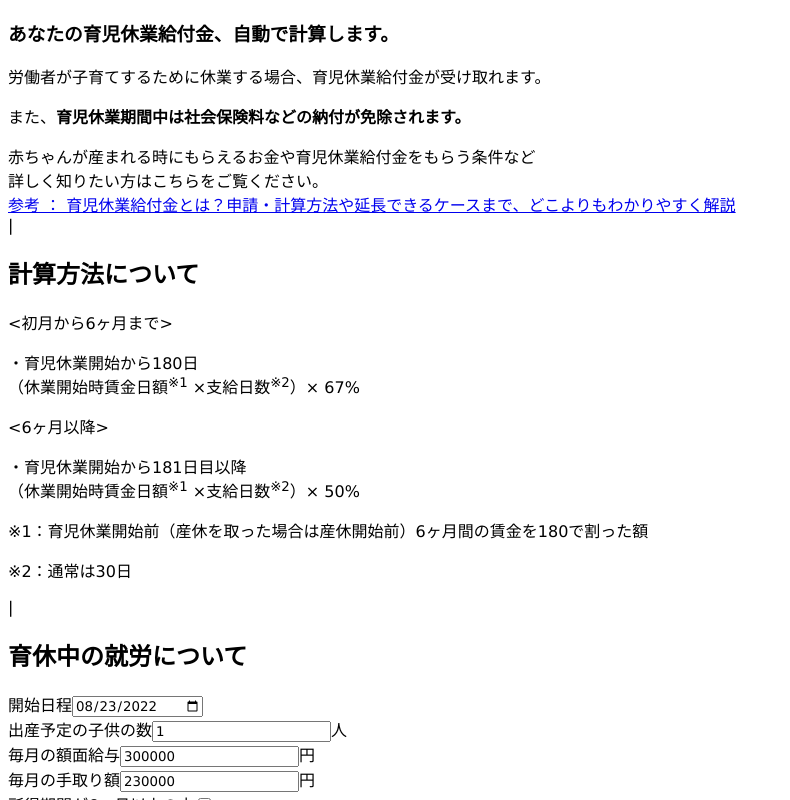
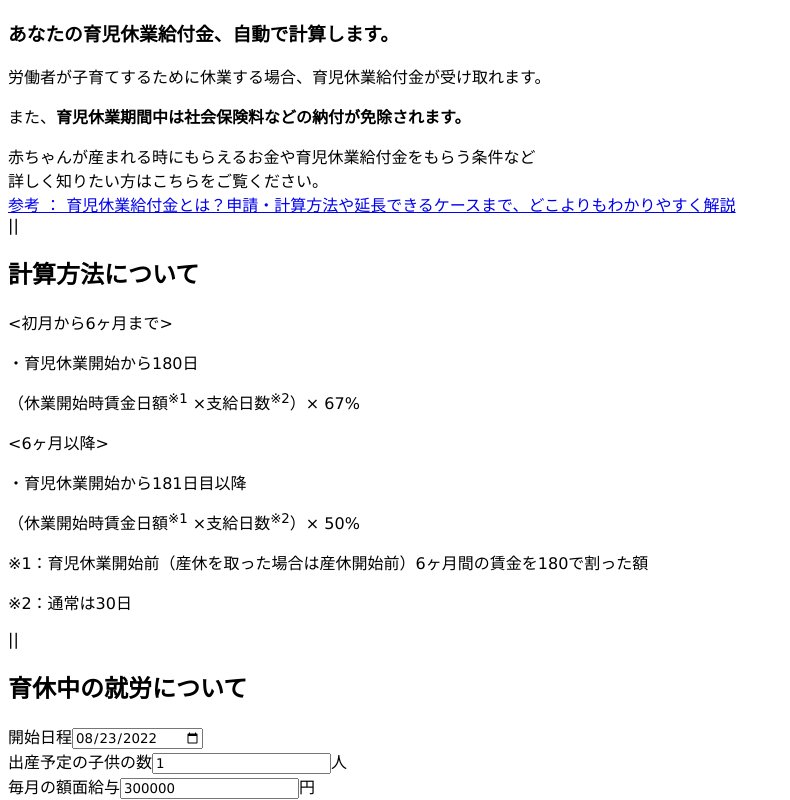
Before and after one commit to yuutan1017/benefits-calculator, a Next.js app: page /ChildcareCalculate in a window 1280 px wide. Shown: the top 800 px of the page, without its empty margins (0-790 px from the left). Built offline with nearby package versions, Linux system fonts and the light colour scheme.

Commit message:
'design'

```diff
--- a/components/InitialSentence.tsx
+++ b/components/InitialSentence.tsx
@@ -34,43 +34,44 @@ export const InitialSentence = () => {
         </div>
       </article>
       <section className="mx-4 mt-5 text-left border-t-2 border-[#39497C]">
-        <div className="flex flex-row">
-          <span className='font-bold text-xl text-end mr-2 mt-4 text-yellow-500'>|</span>
+        <section>
+          <div className="flex flex-row items-center text-center">
+            <span className="font-bold text-xl text-center mr-2 mt-4 text-yellow-500">
+              ||
+            </span>
             <h2 className="mt-4 text-xl">計算方法について</h2>
           </div>
           <div className="text-sm">
             <p className="mt-3">&lt;初月から6ヶ月まで&gt;</p>
-          <p className="mt-1">
+            <div className="mt-1">
               ・育児休業開始から180日
               <br />
-            <div className="font-bold">
+              <p className="font-bold">
                 （休業開始時賃金日額<sup>※1</sup> ×支給日数<sup>※2</sup>）× 67%
+              </p>
             </div>
-          </p>
             <p className="mt-1">&lt;6ヶ月以降&gt;</p>
-          <p className="mt-1">
+            <div className="mt-1">
               ・育児休業開始から181日目以降
               <br />
-            <div className="font-bold">
+              <p className="font-bold">
                 （休業開始時賃金日額<sup>※1</sup> ×支給日数<sup>※2</sup>）× 50%
+              </p>
             </div>
-          </p>
           </div>
           <div className="mt-3 text-gray-500 text-xs">
             <p>
               ※1：育児休業開始前（産休を取った場合は産休開始前）6ヶ月間の賃金を180で割った額
             </p>
-          {/* <Link href="/AveCalculate">
-            <p className="w-52 hover:font-bold hover:text-gray-900 hover:cursor-pointer">
-              －－&gt;平均賃金の計算はこちらから
-            </p>
-          </Link> */}
             <p className="mt-1">※2：通常は30日</p>
           </div>
-        <div className="flex flex-row">
-          <span className='font-bold text-xl text-end mr-2 mt-4 text-yellow-500'>|</span>
+        </section>
+        <section className="flex flex-row">
+          <span className="font-bold text-xl text-center mr-2 mt-4 text-yellow-500">
+            ||
+          </span>
           <h2 className="mt-4 text-xl">育休中の就労について</h2>
-        </div>
+        </section>
       </section>
     </>
   );
--- a/pages/ChildcareCalculate.tsx
+++ b/pages/ChildcareCalculate.tsx
@@ -134,14 +134,13 @@ const ChildcareCalculate = () => {
               <div className="flex flex-row justify-center mt-8">
                 <button
                   type="button"
-                  className="rounded w-40 bg-[#39497C] py-1 font-light text-white"
+                  className="rounded w-40 bg-[#39497C] py-1 font-light text-white outline-none"
                   onClick={calculateDailyWage}
                 >
                   計算する
                 </button>
               </div>
             </form>
-
             <div
               className={`flex flex-col justify-center mt-8 mb-10 ${
                 visible ? 'visible' : 'hidden'
```
Lines whose indentation alone changed are shown as unchanged.
